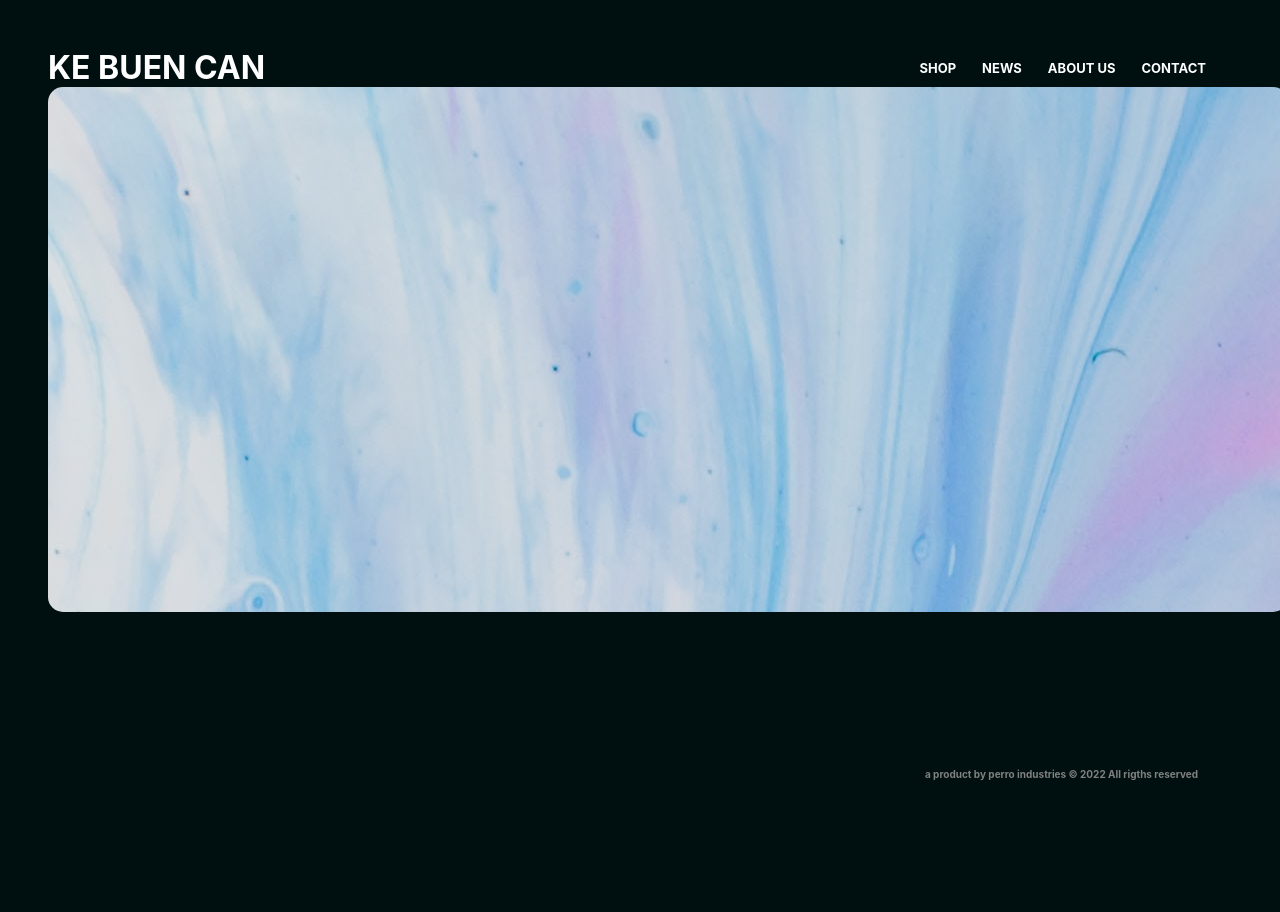
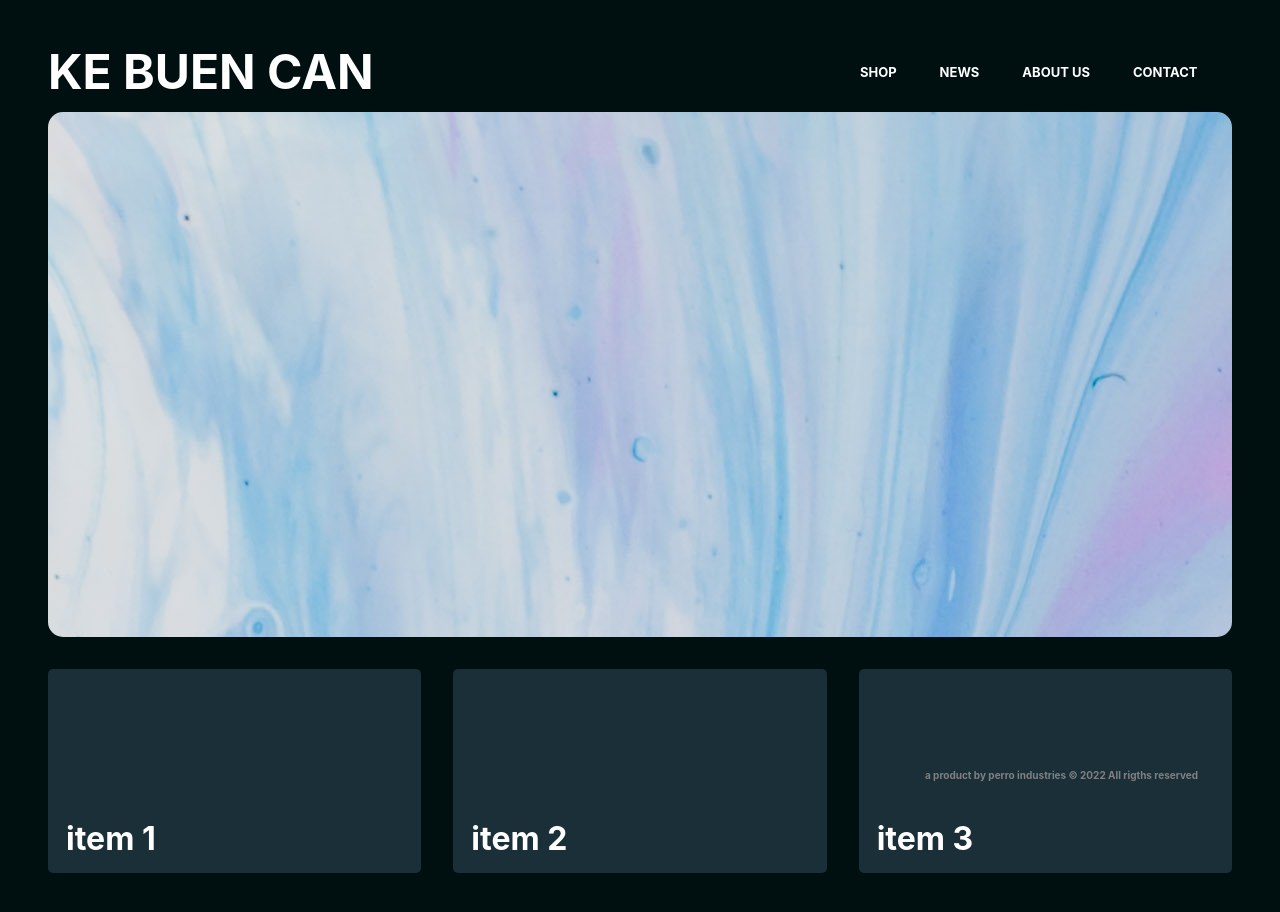
Before and after one commit to germaimo/perro, a React (Create React App) app: page / in a window 1280 px wide. Shown: the top 912 px of the page. Before the commit the page ends 800 px from the top, so only its background shows below. Built offline with nearby package versions, Linux system fonts and the light colour scheme.

Commit message:
imagen arreglada, features agregado con data lorem

```diff
--- a/src/components/App/App.module.css
+++ b/src/components/App/App.module.css
@@ -1,7 +1,6 @@
 .app_wrapper{
     font-size: 2em;
     font-weight: bold;
-    padding: 1em;
     color: white;
     padding: 1.5em;
 }
@@ -10,4 +9,5 @@
     display: flex;
     justify-content: space-between;
     align-items: center;
+    margin-bottom: 0.5em;
 }
--- a/src/components/Content/Content.js
+++ b/src/components/Content/Content.js
@@ -1,18 +1,12 @@
 import React from 'react'
 import styles from './Content.module.css'
-import img from '../../assets/pawel-czerwinski-8uZPynIu-rQ-unsplash.jpg'
+import Features from '../Features/Features'
 
 const Content = () => {
-  return (<div className={styles['content_hero']}>
-
-          <img src={img} alt='hero'/>
-        </div>
-        // <ul className={styles['text_content']}>
-        //     <li>BULLDOG</li>
-        //     <li>PERRIUS DELUXUS</li>
-        //     <li>DANES</li>
-        //     <li>DOGO</li>
-        // </ul>
+  return ( <>
+          <div className={styles['content_hero']}></div>
+          <Features />
+        </>
   )
 
 }
--- a/src/components/Content/Content.module.css
+++ b/src/components/Content/Content.module.css
@@ -6,8 +6,11 @@
 }
 
 .content_hero{
-    width: 1240px;
+    width: 100%;
     height: 525px;
     border-radius: 15px;
-    overflow: hidden;
+    background-image: url('../../assets/pawel-czerwinski-8uZPynIu-rQ-unsplash.jpg');
+    background-repeat: no-repeat;
+    cursor: pointer;
+
 }
--- /dev/null
+++ b/src/components/Features/Features.js
@@ -0,0 +1,10 @@
+import React from 'react'
+import styles from './Features.module.css'
+
+const Features = () => {
+  return (
+    <div className={styles['content_features']}> <div> <p> item 1 </p> </div> <div> <p> item 2 </p></div> <div><p> item 3 </p> </div> </div>
+  )
+}
+
+export default Features
--- /dev/null
+++ b/src/components/Features/Features.module.css
@@ -0,0 +1,32 @@
+.content_features{
+    display: grid;
+    grid-template-columns: repeat(3, 1fr);
+    grid-column-gap: 1em;
+    margin-top: 1em;
+}
+
+.content_features div{
+    border: 2px dashed transparent;
+    height: 25vh;
+    background-color: #89b5dc30;
+    border-radius: 5px;
+    display: flex;
+    align-items: end;
+
+    transition-property: all;
+    transition-duration: 0.5s;
+    transition-timing-function: linear;
+}
+
+.content_features div:hover{
+    border: 2px dashed white;
+
+    transition-property: all;
+    transition-duration: 0.5s;
+    transition-timing-function: linear;
+    cursor: pointer;
+}
+
+.content_features div p{
+    padding: .5em;
+}
--- a/src/components/Header/Header.js
+++ b/src/components/Header/Header.js
@@ -1,8 +1,8 @@
 import React from "react";
-
+import styles from './Header.module.css'
 
 const Header = () =>{
-    return ( <div>KE BUEN CAN</div> )
+    return ( <h1>KE BUEN CAN</h1> )
 }
 
 export default Header
--- a/src/components/Header/Header.module.css
+++ b/src/components/Header/Header.module.css
@@ -0,0 +1,4 @@
+h1{
+    font-size: 1.5em;
+    cursor: pointer;
+}
--- a/src/components/Menu/Menu.module.css
+++ b/src/components/Menu/Menu.module.css
@@ -7,4 +7,21 @@
 
 .menu li{
     margin-right: 2em;
+    cursor: pointer;
+    border: 2px dashed transparent;
+    padding: .5em;
+
+    transition-property: all;
+    transition-duration: 0.5s;
+    transition-timing-function: linear;
 }
+
+.menu li:hover{
+    padding: .5em;
+    border: 2px dashed white;
+    border-radius: 5px;
+
+    transition-property: all;
+    transition-duration: 0.5s;
+    transition-timing-function: linear;
+}
--- a/src/index.css
+++ b/src/index.css
@@ -1,3 +1,72 @@
+/* reset */
+/* http://meyerweb.com/eric/tools/css/reset/
+v2.0 | 20110126
+License: none (public domain)
+*/
+
+html, body, div, span, applet, object, iframe,
+h1, h2, h3, h4, h5, h6, p, blockquote, pre,
+a, abbr, acronym, address, big, cite, code,
+del, dfn, em, img, ins, kbd, q, s, samp,
+small, strike, strong, sub, sup, tt, var,
+b, u, i, center,
+dl, dt, dd, ol, ul, li,
+fieldset, form, label, legend,
+table, caption, tbody, tfoot, thead, tr, th, td,
+article, aside, canvas, details, embed,
+figure, figcaption, footer, header, hgroup,
+menu, nav, output, ruby, section, summary,
+time, mark, audio, video {
+    margin: 0;
+    padding: 0;
+    border: 0;
+    font-size: 100%;
+    font: inherit;
+    vertical-align: baseline;
+}
+/* HTML5 display-role reset for older browsers */
+article, aside, details, figcaption, figure,
+footer, header, hgroup, menu, nav, section {
+    display: block;
+}
+body {
+    line-height: 1;
+}
+ol, ul {
+    list-style: none;
+}
+blockquote, q {
+    quotes: none;
+}
+blockquote:before, blockquote:after,
+q:before, q:after {
+    content: '';
+    content: none;
+}
+table {
+    border-collapse: collapse;
+    border-spacing: 0;
+}
+
+p, h1{
+    margin-block-start: 0;
+    margin-block-end: 0;
+    margin-inline-start: 0;
+    margin-inline-end: 0;
+}
+
+ul{
+  margin-block-start: 0;
+  margin-block-end: 0;
+  margin-inline-start: 0;
+  margin-inline-end: 0;
+  padding-inline-start: 0;
+}
+
+
+/** fin reset **/
+
+
 body {
   margin: 0;
   font-family: -apple-system, BlinkMacSystemFont, 'Segoe UI', 'Roboto', 'Oxygen',
@@ -12,11 +81,3 @@ code {
   font-family: source-code-pro, Menlo, Monaco, Consolas, 'Courier New',
     monospace;
 }
-
-ul{
-  margin-block-start: 0;
-  margin-block-end: 0;
-  margin-inline-start: 0;
-  margin-inline-end: 0;
-  padding-inline-start: 0;
-}
```
Also changed, not shown: 1 other file (tests, documents, lock files or other folders).
